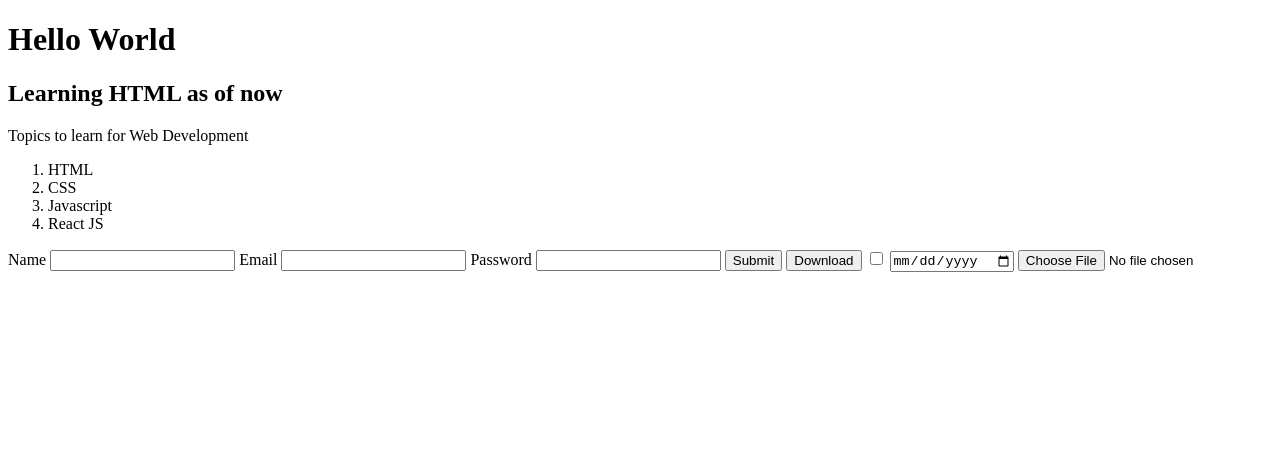
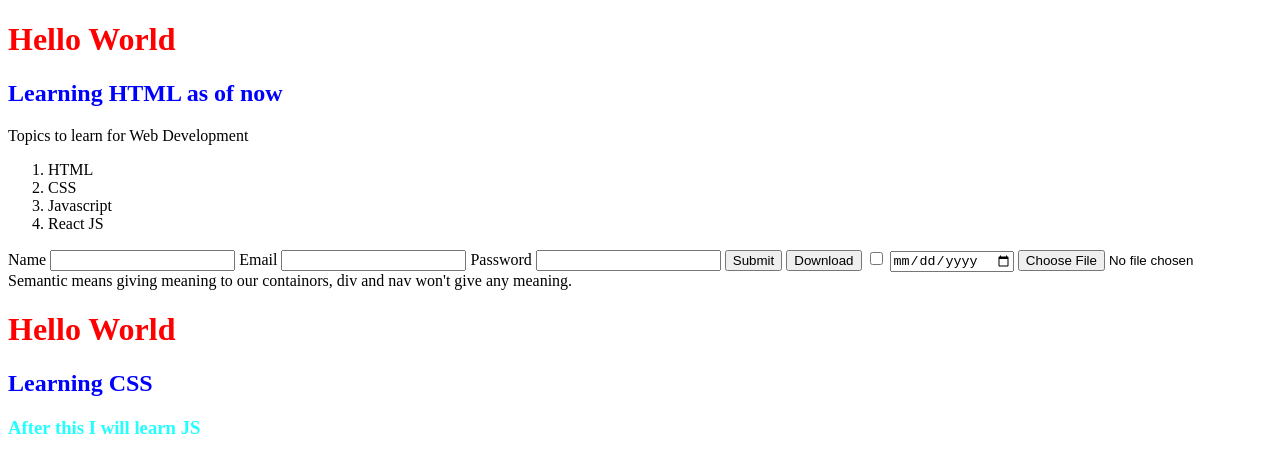
Before and after one commit to Rajesh9977/HTML-CSS, a plain HTML site: page index.html in a window 1280 px wide. Drawn offline with Linux system fonts and the light colour scheme.

Commit message:
adding CSS

```diff
--- a/index.html
+++ b/index.html
@@ -4,6 +4,7 @@
     <meta charset="UTF-8">
     <meta name="viewport" content="width=device-width, initial-scale=1.0">
     <title>PaVxn WebDev</title>
+    <link rel="stylesheet" href="style.css">
 </head>
 <body>
     <h1>Hello World</h1>
@@ -34,5 +35,28 @@
     <input type="checkbox"/>
     <input type="date"/>
     <input type="file"/>
+
+    <!--Audio and video-->
+
+    <!-- <video controls src="video.MP4"></video> -->
+
+    <!--Semantics-->
+
+    Semantic means giving meaning to our containors, div and nav won't give any meaning.
+
+
+    <!--CSS-->
+
+    <!--Colors in Depth-->
+
+    <!-- color name
+    RGB
+    HEX -->
+
+
+
+    <h1>Hello World</h1>
+    <h2>Learning CSS</h2>
+    <h3>After this I will learn JS</h3>
 </body>
 </html>
--- /dev/null
+++ b/style.css
@@ -0,0 +1,12 @@
+h1{
+    color:red;
+}
+
+h2{
+    color:blue;
+
+}
+
+h3{
+    color:rgb(34, 255, 255)
+}
```
